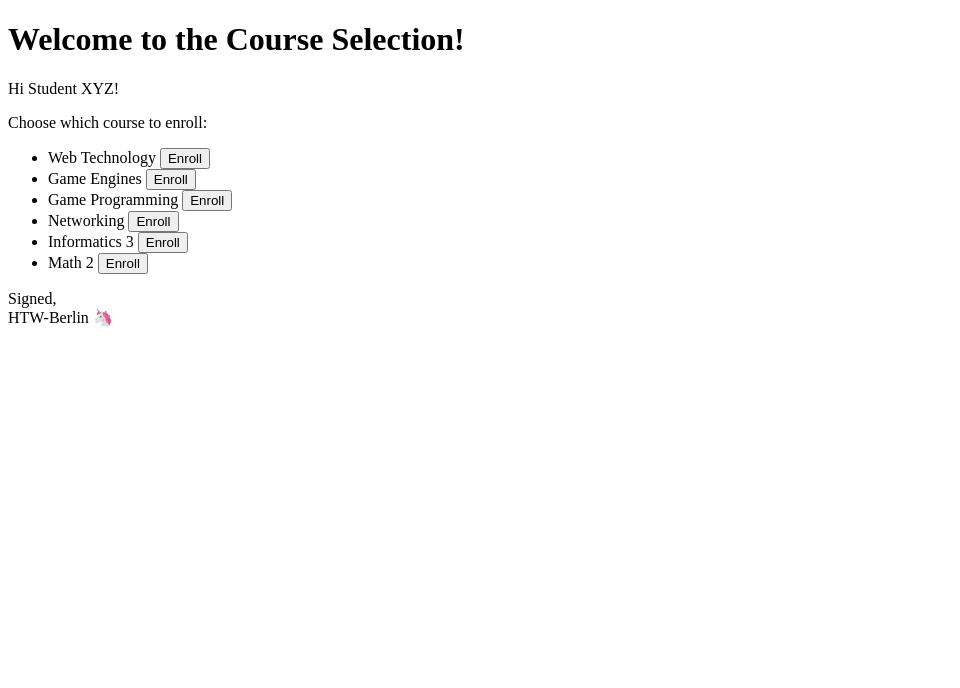
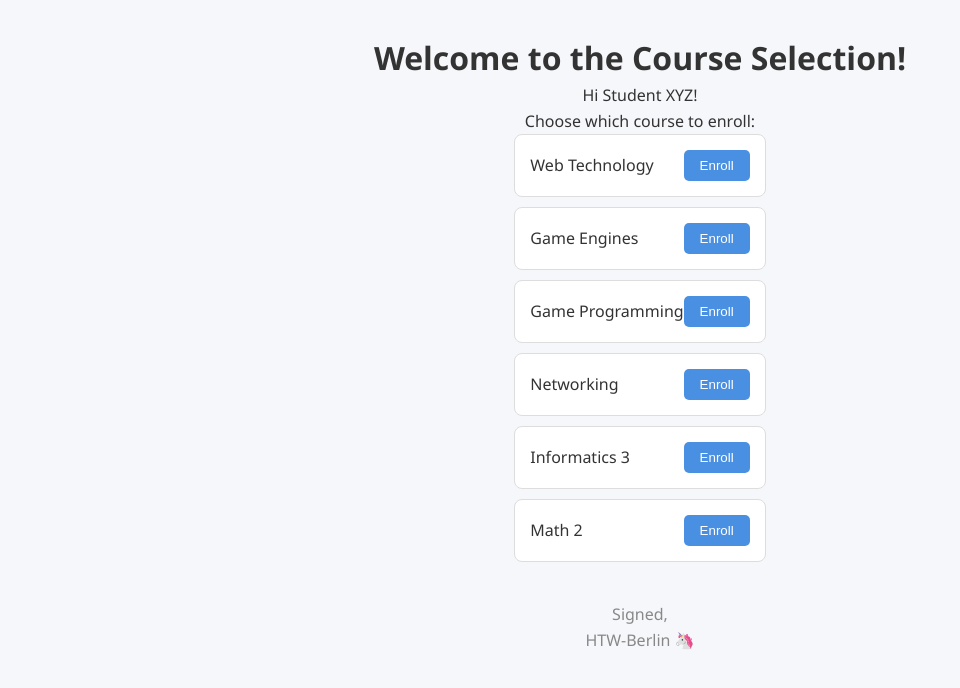
Before and after one commit to Larry-Master/SkillPro, a Next.js app in the folder skillpro/: page /enroll in a window 1280 px wide. Shown: the top 688 px of the page, without its empty margins (0-960 px from the left). Built offline with nearby package versions, Linux system fonts and the light colour scheme.

Commit message:
Import CSS

```diff
--- a/skillpro/pages/enroll.js
+++ b/skillpro/pages/enroll.js
@@ -1,6 +1,7 @@
 import fs from 'fs';
 import path from 'path';
 import Head from 'next/head';
+import '@/styles/global.css';
 
 export default function EnrollPage({ event_name, student_name, courses, uni_name }) {
   function enroll(courseName) {
--- /dev/null
+++ b/skillpro/styles/global.css
@@ -0,0 +1,231 @@
+:root {
+  --primary: #004aad;
+  --light-bg: #f5f7fa;
+  --card-bg: #ffffff;
+  --text: #333;
+  --accent: #005eff;
+}
+
+* {
+  margin: 0;
+  padding: 0;
+  box-sizing: border-box;
+}
+
+body {
+  font-family: "Segoe UI", sans-serif;
+  background-color: var(--light-bg);
+  color: var(--text);
+  line-height: 1.6;
+}
+
+header {
+  background-color: var(--primary);
+  color: white;
+  padding: 1.5rem 2rem;
+  display: flex;
+  flex-direction: column;
+  align-items: flex-start;
+}
+
+header h1 {
+  font-size: 1.8rem;
+  margin-bottom: 0.5rem;
+}
+
+nav {
+  display: flex;
+  gap: 1.5rem;
+}
+
+nav a {
+  color: white;
+  text-decoration: none;
+  font-weight: 600;
+}
+
+nav a:hover {
+  text-decoration: underline;
+}
+
+main {
+  padding: 2rem;
+  display: grid;
+  place-items: center;
+}
+
+section {
+  background: var(--card-bg);
+  padding: 2rem;
+  border-radius: 12px;
+  box-shadow: 0 6px 15px rgba(0, 0, 0, 0.07);
+  max-width: 900px;
+  width: 100%;
+}
+
+h2 {
+  margin-bottom: 1.5rem;
+  color: var(--primary);
+  font-size: 1.5rem;
+}
+
+.course-card {
+  background-color: #f0f4ff;
+  padding: 1rem 1.5rem;
+  border-radius: 10px;
+  margin-bottom: 1.5rem;
+  border-left: 6px solid var(--primary);
+  display: flex;
+  flex-direction: column;
+  gap: 0.5rem;
+}
+
+.course-title {
+  font-size: 1.25rem;
+  font-weight: bold;
+  color: var(--primary);
+}
+
+.progress-bar {
+  background: #ddd;
+  height: 8px;
+  border-radius: 6px;
+  overflow: hidden;
+}
+
+.progress-bar span {
+  display: block;
+  height: 100%;
+  background: var(--accent);
+  width: 65%; /* You can vary this */
+}
+
+footer {
+  text-align: center;
+  padding: 1rem;
+  background: #ddd;
+  font-size: 0.9rem;
+  margin-top: 3rem;
+}
+
+@media (max-width: 600px) {
+  header, nav {
+    flex-direction: column;
+    align-items: flex-start;
+  }
+
+  .course-card {
+    font-size: 0.95rem;
+  }
+
+  .course-title {
+    font-size: 1.1rem;
+  }
+}
+
+/* Pascal Styling */
+
+ul {
+  list-style: none;
+  padding: 0;
+}
+
+li {
+  margin-bottom: 10px;
+  padding: 15px;
+  background-color: #fff;
+  border: 1px solid #ddd;
+  border-radius: 8px;
+  display: flex;
+  justify-content: space-between;
+  align-items: center;
+}
+
+li button {
+  background-color: #4a90e2;
+  color: white;
+  border: none;
+  padding: 8px 16px;
+  border-radius: 5px;
+  cursor: pointer;
+  transition: background-color 0.3s ease;
+}
+
+li button:hover {
+  background-color: #357ab7;
+  transform: scale(1.1);
+}
+
+.signature {
+  margin-top: 30px;
+  text-align: center;
+  color: #888;
+}
+
+/*For The Login & Register Pages*/
+.login-container {
+  background-color: white;
+  padding: 2rem;
+  border-radius: 16px;
+  box-shadow: 0 4px 12px rgba(0, 0, 0, 0.1);
+  width: 420px;
+}
+
+.login-container h1 {
+  margin-top: 0;
+  text-align: center;
+}
+
+.login-container .subtext {
+  font-size: 0.9rem;
+  color: #555;
+  margin-bottom: 1.5rem;
+  text-align: center;
+}
+
+form {
+  display: flex;
+  flex-direction: column;
+}
+
+form label {
+  margin-bottom: 0.25rem;
+  font-weight: bold;
+}
+
+form input {
+  margin-bottom: 1rem;
+  padding: 0.6rem;
+  border-radius: 8px;
+  border: 1px solid #ccc;
+}
+
+form button {
+  padding: 0.6rem;
+  border: none;
+  border-radius: 8px;
+  background-color: #0066cc;
+  color: white;
+  font-weight: bold;
+  cursor: pointer;
+  margin-top: 0.5rem;
+}
+
+form button:hover {
+  background-color: #005bb5;
+}
+
+.extra-links {
+  text-align: center;
+  margin-top: 1rem;
+  font-size: 0.9rem;
+}
+
+.extra-links a {
+  color: #0066cc;
+  text-decoration: none;
+}
+
+.extra-links a:hover {
+  text-decoration: underline;
+}
```
